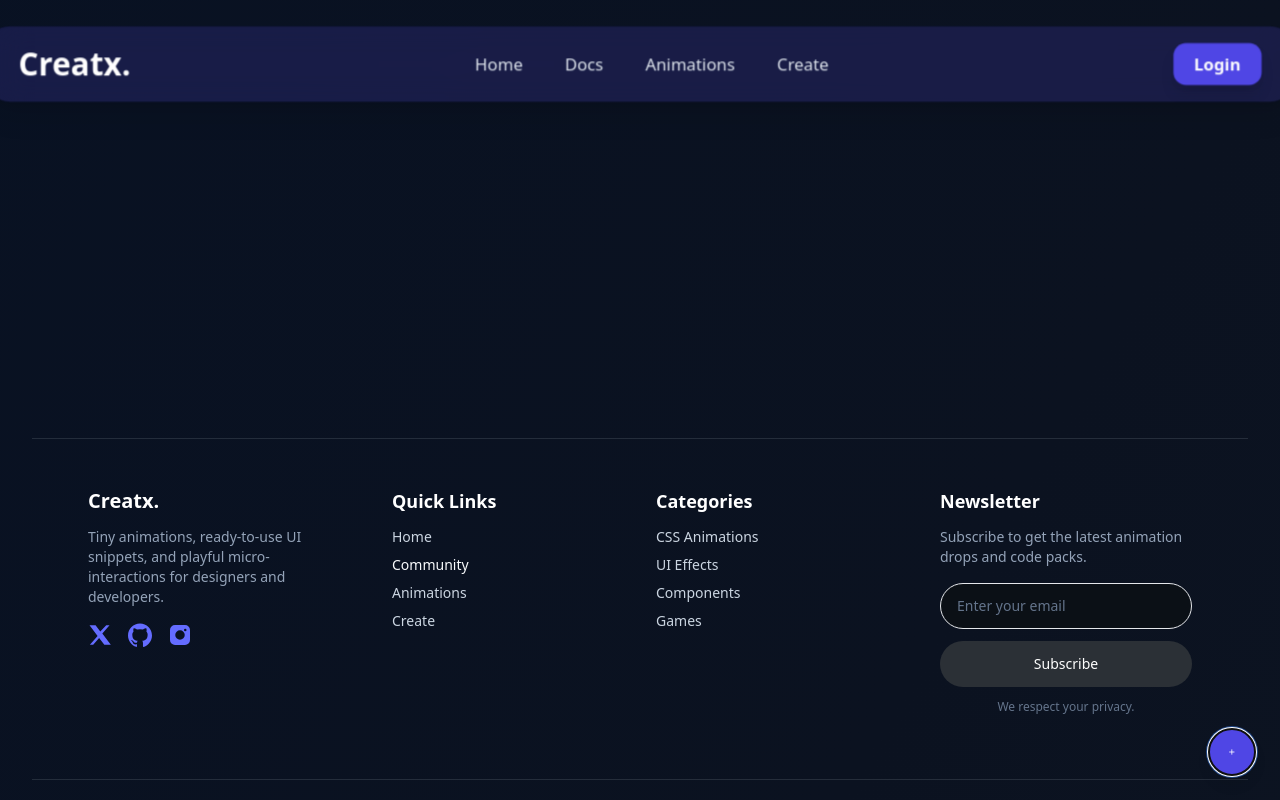
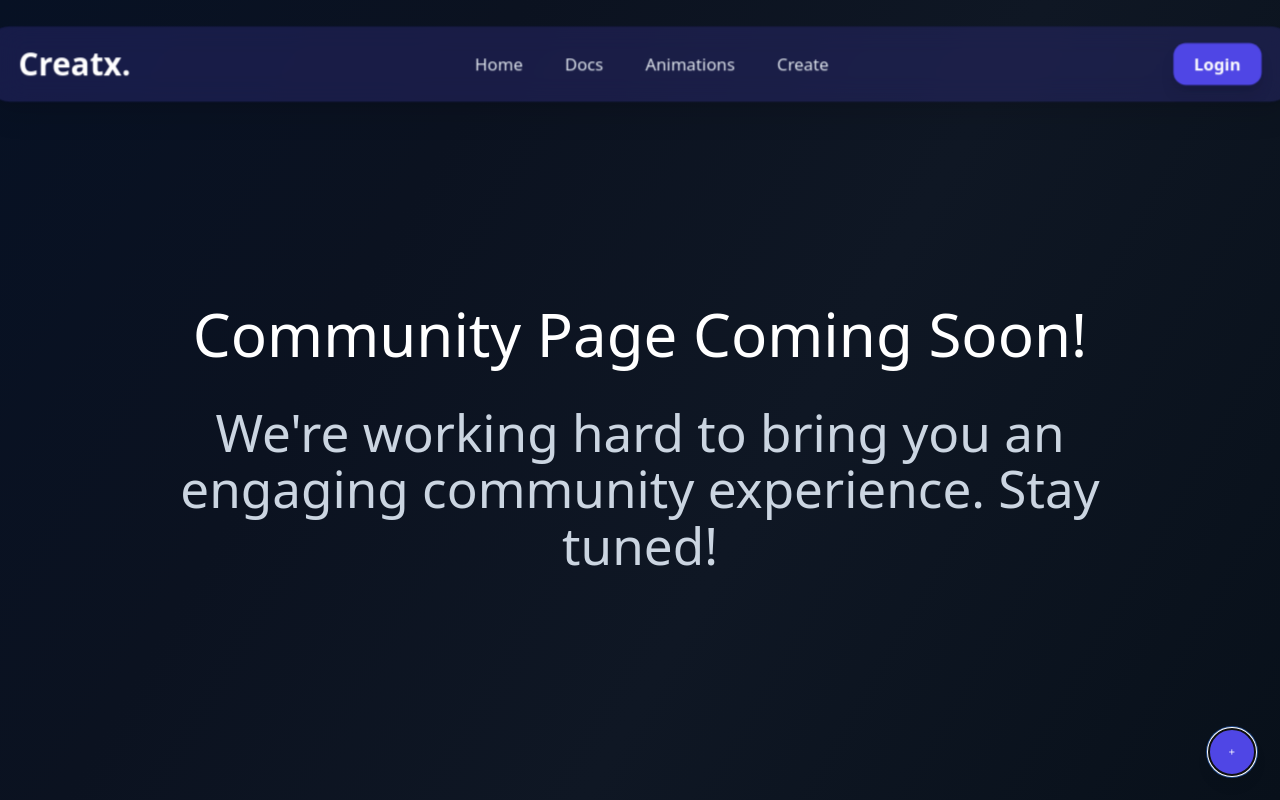
Before and after one commit to codeurge123/Creatx, a React (Vite) app: page /community in a window 1280 px wide. Shown: the top 800 px of the page. Built offline with nearby package versions, Linux system fonts and the light colour scheme.

Commit message:
add community route

```diff
--- a/src/App.jsx
+++ b/src/App.jsx
@@ -11,6 +11,7 @@ import Home from "./pages/Home";
 import Create from "./pages/Create";
 import Login from "./pages/Login.jsx";
 import DocsShell from "./pages/DocsShell.jsx";
+import Community from "./pages/Community.jsx";
 import {
   Heart,
   X,
@@ -922,6 +923,7 @@ function App() {
             />
             <Route path="/create" element={<Create />} />
             <Route path="/login" element={<Login />} />
+            <Route path="/community" element={<Community />} />
           </Routes>
         </main>
 
--- /dev/null
+++ b/src/pages/Community.jsx
@@ -0,0 +1,10 @@
+import React from "react";
+
+export default function Community() {
+    return (
+        <div className="w-full px-6 min-h-[85vh] mt-40 items-center justify-center">
+            <h1 className="text-4xl md:text-6xl text-white text-center">Community Page Coming Soon!</h1>
+            <h1 className="mt-10 text-slate-300 text-center">We're working hard to bring you an engaging community experience. Stay tuned!</h1>
+        </div>
+    )
+};
```
